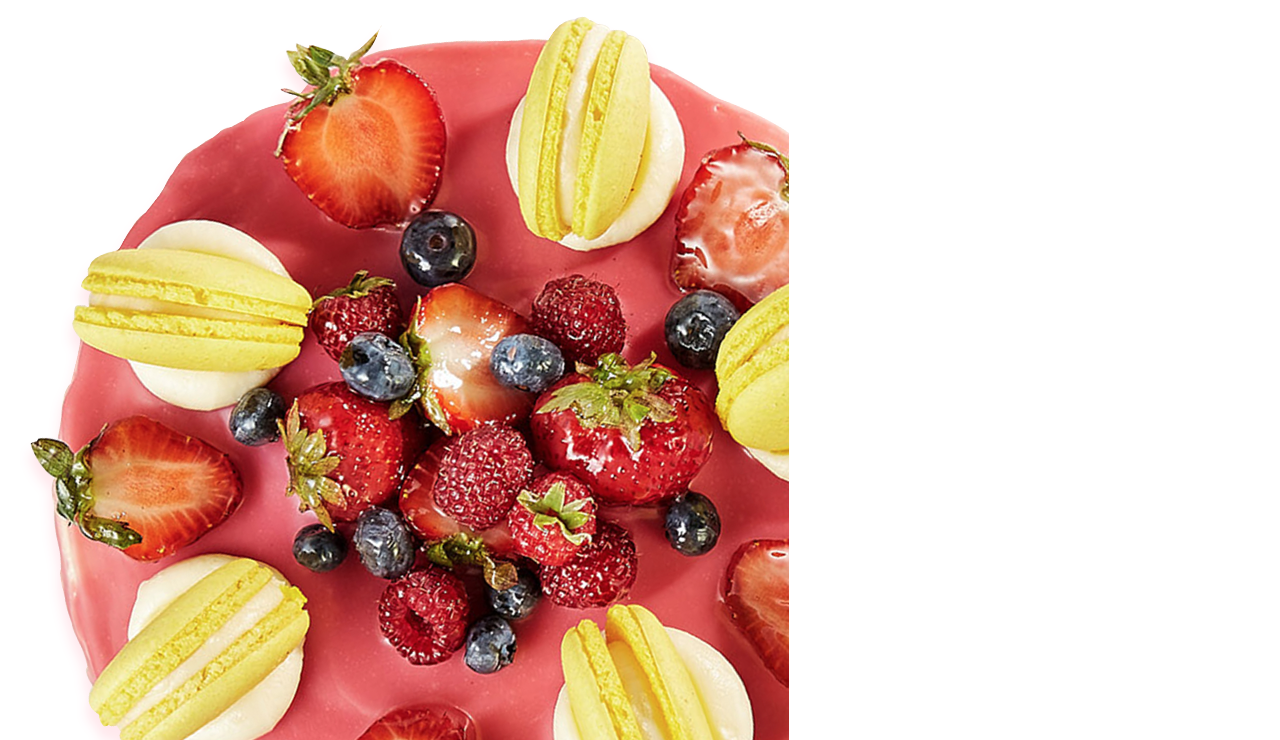
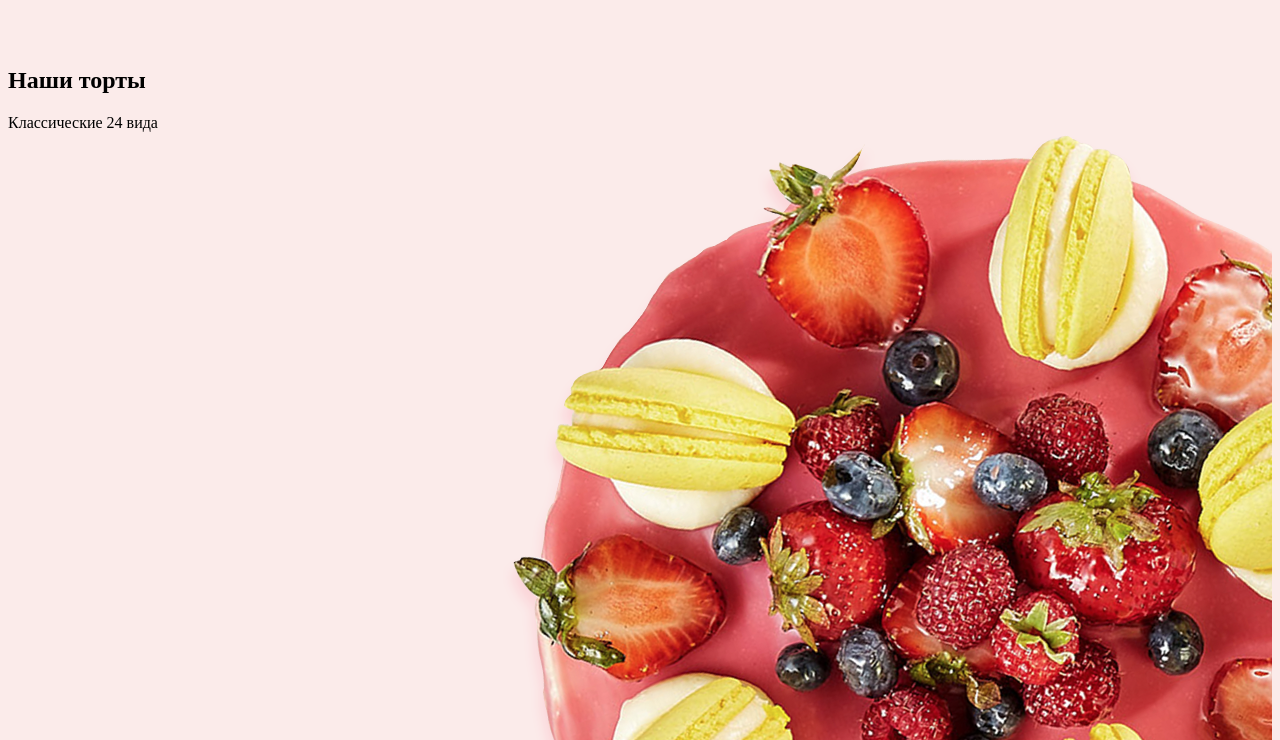
Before and after one commit to ilyaalyabev00/ilyaalyabev00.github.io, a website: page app/index.html in a window 1280 px wide. Shown: the part 320-1060 px from the top of the page. Drawn offline with nearby package versions, Linux system fonts and the light colour scheme.

Commit message:
nashi tortiki v.2.1

```diff
--- a/app/index.html
+++ b/app/index.html
@@ -3,7 +3,7 @@
 <head>
 	<meta charset="UTF-8">
 	<title>Document</title>
-	<!-- <link rel="stylesheet" type="text/css" href="css/main.css"> -->
+	<link rel="stylesheet" type="text/css" href="css/main.css">
 	<link href="https://fonts.googleapis.com/css?family=Playfair+Display:400,700" rel="stylesheet">
 </head>
 <body>
```
